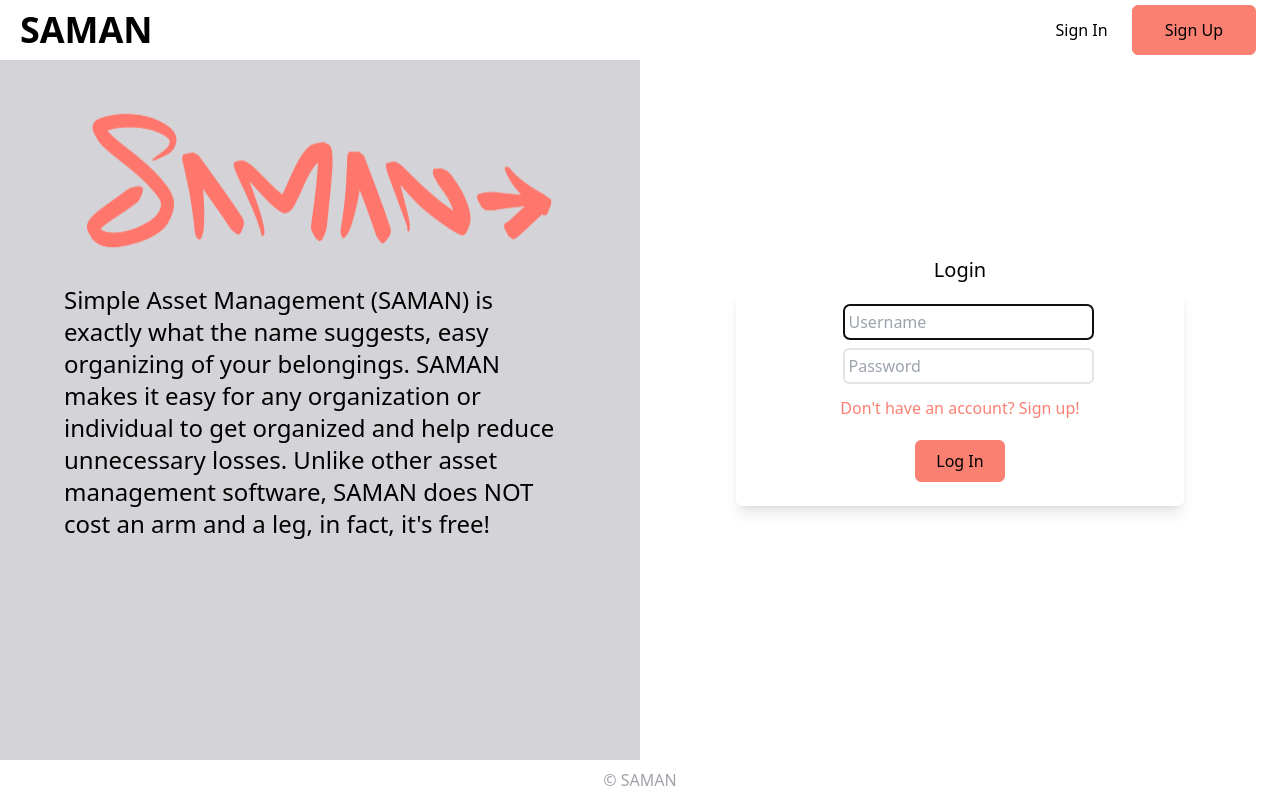
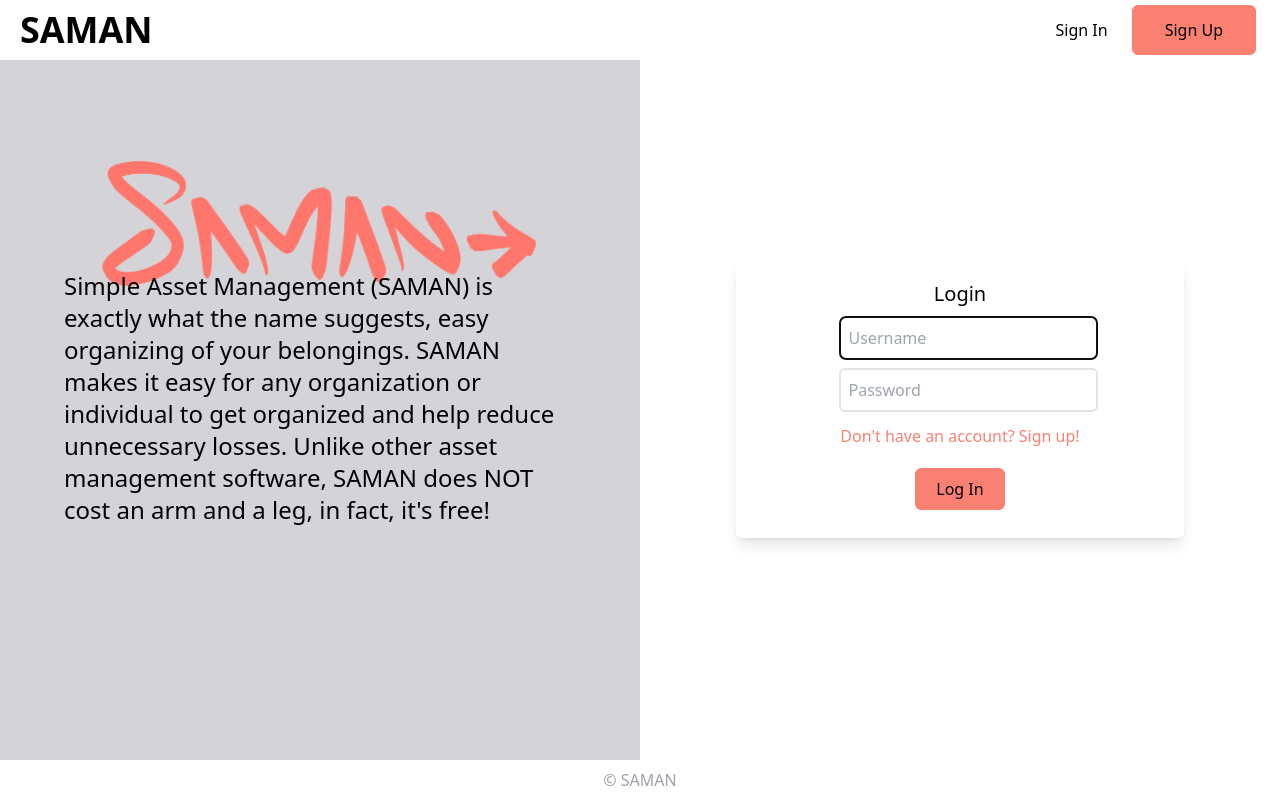
Before and after one commit to mathaimoua/SAMAN2, a React (Create React App) app: page /user#/home in a window 1280 px wide. Built offline with nearby package versions, Linux system fonts and the light colour scheme; no server answers.

Commit message:
Fixed positioning of forms and logo on Landing page, registration page, and login page.

```diff
--- a/src/components/LandingPage/LandingPage.jsx
+++ b/src/components/LandingPage/LandingPage.jsx
@@ -21,16 +21,16 @@ function LandingPage() {
         <div className="px-[10%] top-0 pb-[10%] text-2xl font-thin z-10">
         <img
             src={samanPic}
-            className="pt-[40px] md:pt-0 relative top-[0%] ml-auto mr-auto z-0"
+            className="pt-[200px] md:pt-0 relative md:top-[50px] h-[200px] ml-auto mr-auto z-0"
           />
-          <p className='relative top-0 z-10'>Simple Asset Management (SAMAN) is exactly what the name suggests,
+          <p className='relative md:top-0 z-10'>Simple Asset Management (SAMAN) is exactly what the name suggests,
           easy organizing of your belongings. SAMAN makes it easy for any
           organization or individual to get organized and help reduce
           unnecessary losses. Unlike other asset management software, SAMAN does
           NOT cost an arm and a leg, in fact, it's free!</p>
         </div>
       </div>
-      <div className="md:w-[50%] md:mt-[20%] mt-[10%] ">
+      <div className="md:w-[50%] md:pt-[20%] pt-[10%] ">
         <LoginForm />
       </div>
     </div>
--- a/src/components/LoginForm/LoginForm.jsx
+++ b/src/components/LoginForm/LoginForm.jsx
@@ -28,22 +28,23 @@ function LoginForm() {
 
   return (
     <div>
-       <h2 className='text-center mb-1 text-xl font-thin'>Login</h2>
       <form
-        className="md:shadow-lg text-center shadow-zinc-300 rounded-md p-4 md:w-[70%] w-screen mb-5 ml-auto mr-auto bg-white"
+        className="md:shadow-lg text-center shadow-zinc-300 rounded-md p-4 md:w-[70%] w-screen pb-5 ml-auto mr-auto bg-white"
         onSubmit={login}
       >
         {/* <h2 className=''>Login</h2> */}
         {errors.loginMessage && (
           <h3 className="alert" role="alert">
-            <p className='text-xs text-red-500 mb-3'>*{errors.loginMessage}</p>
+            <p className='text-xs text-red-500 pb-3'>*{errors.loginMessage}</p>
           </h3>
         )}
         <div className="w-full flex justify-center">
+
           <label htmlFor="username">
+          <h2 className='text-center m-2 text-xl font-thin'>Login</h2>
             <input
               placeholder="Username"
-              className="w-[100%] mb-2 ml-2 p-1 rounded-md border-2 border-zinc-200"
+              className="w-[100%] mb-2 ml-2 p-2 rounded-md border-2 border-zinc-200"
               type="text"
               name="username"
               required
@@ -57,7 +58,7 @@ function LoginForm() {
           <label htmlFor="password">
             <input
               placeholder="Password"
-              className="w-[100%] ml-2 p-1 rounded-md border-2 border-zinc-200"
+              className="w-[100%] ml-2 p-2 rounded-md border-2 border-zinc-200"
               type="password"
               name="password"
               required
@@ -70,7 +71,7 @@ function LoginForm() {
           onClick={() => {
             history.push("/registration");
           }}
-          className="hover:underline text-[#FA8072] hover:cursor-pointer hover:text-zinc-300 mt-3 mb-3"
+          className="hover:underline text-[#FA8072] hover:cursor-pointer hover:text-zinc-300 pt-3 pb-3"
         >
           Don't have an account? Sign up!
         </p>
--- a/src/components/LoginPage/LoginPage.jsx
+++ b/src/components/LoginPage/LoginPage.jsx
@@ -9,10 +9,10 @@ function LoginPage() {
 
   return (
     <div className=''>
-      <div className='relative z-0 h-0 top-[40] w-[70%] ml-auto mr-auto md:pt-0 pt-20 pb-20'>
+      <div className='relative z-0 h-0 md:top-[20px] w-[70%] ml-auto mr-auto md:pt-0 pt-20 md:pb-20'>
         <img src={samanPic} />
       </div>
-      <div className='relative z-10 ml-auto mr-auto md:w-[50%] md:mt-[20%] mt-[10%]'>
+      <div className='relative z-10 ml-auto mr-auto md:w-[50%] md:mt-[20%] mt-[30%]'>
       <LoginForm />
       </div>
       <Footer />
--- a/src/components/RegisterForm/RegisterForm.jsx
+++ b/src/components/RegisterForm/RegisterForm.jsx
@@ -21,7 +21,6 @@ function RegisterForm() {
 
   return (
     <div>
-      <h2 className="text-center mb-1 text-xl font-thin">Register</h2>
       <form
         className="md:shadow-lg text-center shadow-zinc-300 rounded-md p-4 md:w-[70%] w-screen mb-5 ml-auto mr-auto bg-white"
         onSubmit={registerUser}
@@ -33,6 +32,7 @@ function RegisterForm() {
         )}
         <div className="w-full flex justify-center">
           <label htmlFor="username">
+          <h2 className='text-center m-2 text-xl font-thin'>Register</h2>
             <input
               placeholder="Username"
               className="w-[100%] mb-2 ml-2 p-1 rounded-md border-2 border-zinc-200"
```
